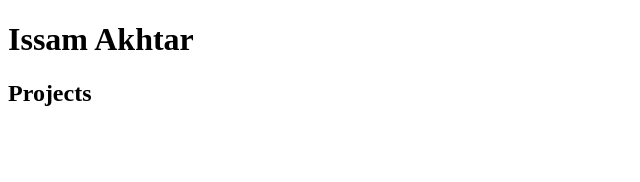
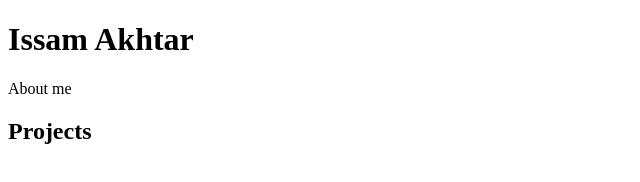
Before and after one commit to issam-akhtar/issam-akhtar.github.io, a plain HTML site: page index.html in a window 1280 px wide. Shown: the whole page, without its empty margins (0-640 px from the left). Drawn offline with Linux system fonts and the light colour scheme.

Commit message:
Update index.html

```diff
--- a/index.html
+++ b/index.html
@@ -2,6 +2,8 @@
 <html>
 <body>
 <h1>Issam Akhtar</h1>
+<p>About me</p>
 <h2>Projects</h2>
+
 </body>
 </html>
```
